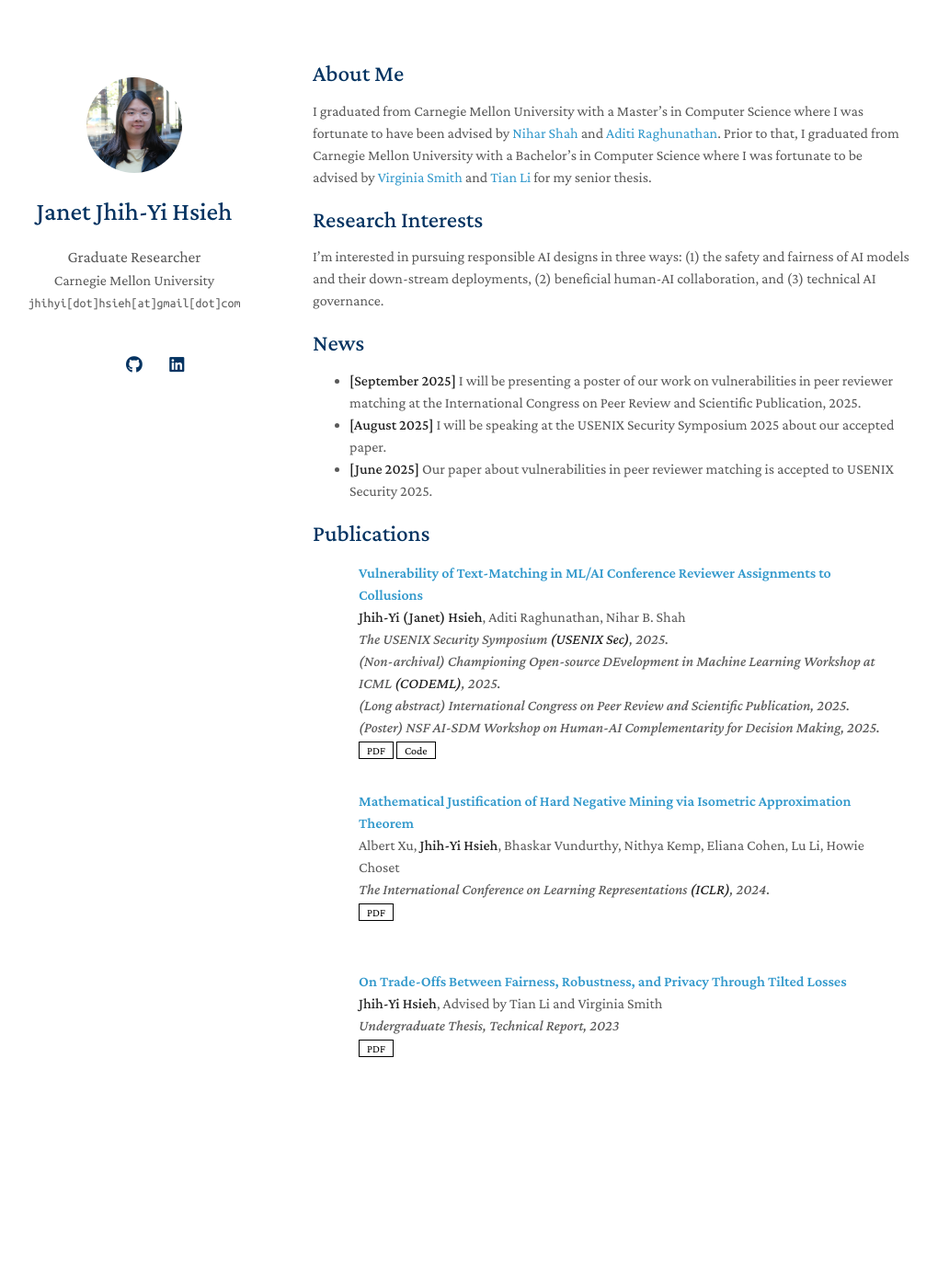
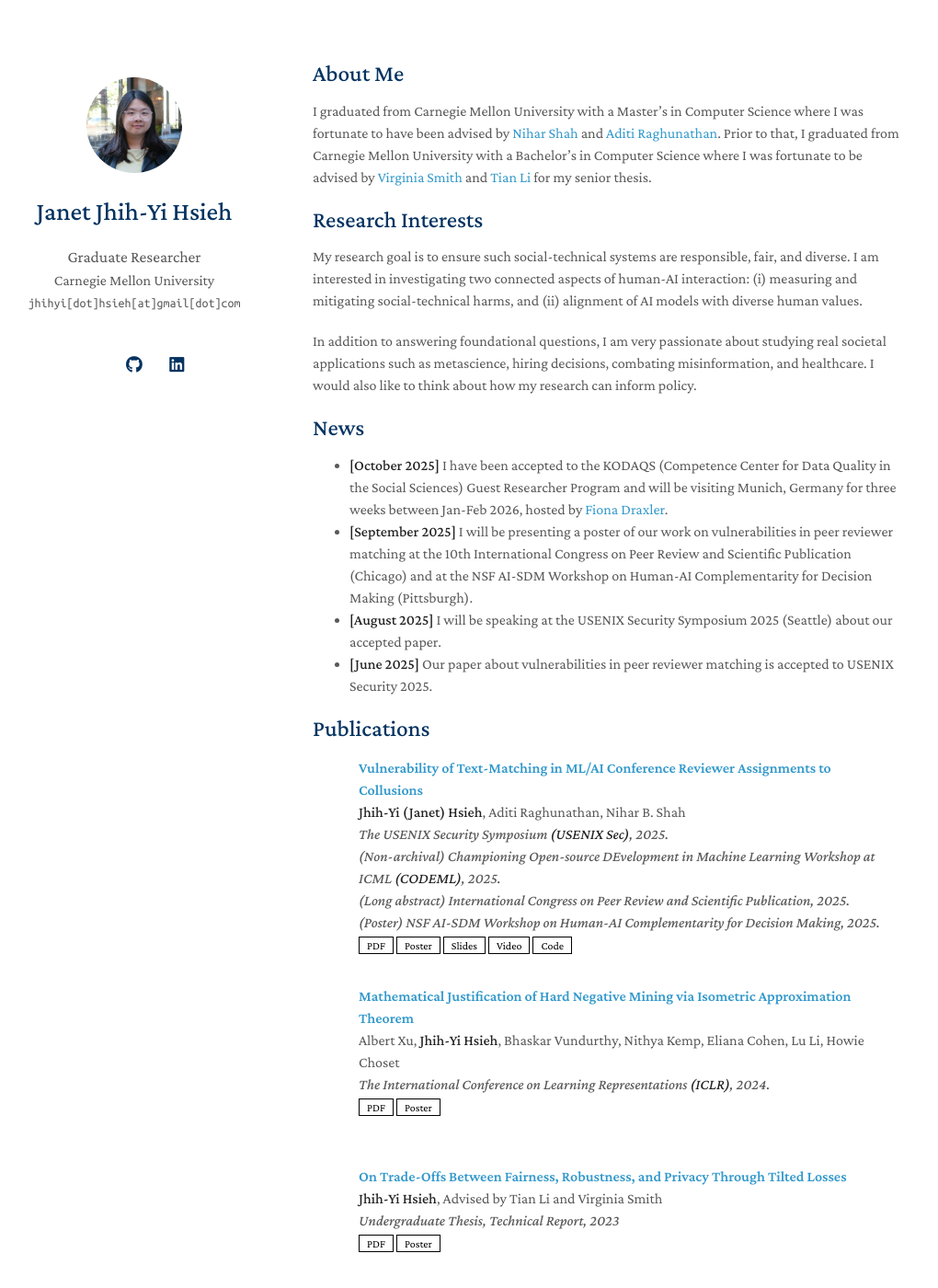
Before and after one commit to janetjyhsieh/janetjyhsieh.github.io, a Jekyll site: the page built from index.md, in a window 1280 px wide and 1400 px high. Shown: the whole window at 92% size, without its empty margins (130-1150 px from the left). Built offline with Jekyll 4.4.1, drawn with Linux system fonts in a browser that asks for light colours; a style sheet for code colours, icons or effects is not loaded; our own code applies the rules of GitHub Pages for plain Markdown files.

Commit message:
Updated news and added poster and video links to publications.

```diff
--- a/Gemfile
+++ b/Gemfile
@@ -1,4 +1,10 @@
 source "https://rubygems.org"
+
+gem 'csv'
+gem 'base64'
+gem 'bigdecimal'
+gem 'logger'
+gem 'rexml'
 
 gem "jekyll", "~> 3.8.5"
 
--- a/_data/publications.yml
+++ b/_data/publications.yml
@@ -10,14 +10,19 @@ main:
       - name: (Poster) NSF AI-SDM Workshop on Human-AI Complementarity for Decision Making, 2025.
     pdf: https://arxiv.org/pdf/2412.06606
     code: https://doi.org/10.5281/zenodo.15588237
+    poster: assets/files/reviewer-assignment-vulnerability-poster.pdf
+    video: https://drive.google.com/file/d/1OdvUpT-6A5cQXU1BR0Wjow34_BbLM2lP/view?usp=share_link
+    slides: https://drive.google.com/file/d/1FmZvFc4ZOw9zCOjLNqnMG_wgT9il07E8/view?usp=share_link
 
   - title: Mathematical Justification of Hard Negative Mining via Isometric Approximation Theorem
     authors: Albert Xu, <strong>Jhih-Yi Hsieh</strong>, Bhaskar Vundurthy, Nithya Kemp, Eliana Cohen, Lu Li, Howie Choset
     conference_short: ICLR
     conference: The International Conference on Learning Representations <strong>(ICLR)</strong>, 2024.
     pdf: https://openreview.net/pdf?id=udO3k28bEw
+    poster: https://iclr.cc/virtual/2024/poster/17568
 
   - title: On Trade-Offs Between Fairness, Robustness, and Privacy Through Tilted Losses
     authors: <strong>Jhih-Yi Hsieh</strong>, Advised by Tian Li and Virginia Smith
     conference: Undergraduate Thesis, Technical Report, 2023
     pdf: https://drive.google.com/file/d/1wER2vjsDH-vEhrDG1YY1509G1pGSRiIG/view?usp=sharing
+    poster: https://symposium.foragerone.com/meeting-of-the-minds-2023/presentations/52016
--- a/_includes/publications.md
+++ b/_includes/publications.md
@@ -26,6 +26,15 @@
       {% if link.pdf %}
       <a href="{{ link.pdf }}" class="btn btn-sm z-depth-0" role="button" target="_blank" style="font-size:12px;">PDF</a>
       {% endif %}
+      {% if link.poster %}
+      <a href="{{ link.poster }}" class="btn btn-sm z-depth-0" role="button" target="_blank" style="font-size:12px;">Poster</a>
+      {% endif %}
+      {% if link.slides %}
+      <a href="{{ link.slides }}" class="btn btn-sm z-depth-0" role="button" target="_blank" style="font-size:12px;">Slides</a>
+      {% endif %}
+      {% if link.video %}
+      <a href="{{ link.video }}" class="btn btn-sm z-depth-0" role="button" target="_blank" style="font-size:12px;">Video</a>
+      {% endif %}
       {% if link.code %}
       <a href="{{ link.code }}" class="btn btn-sm z-depth-0" role="button" target="_blank" style="font-size:12px;">Code</a>
       {% endif %}
--- a/index.md
+++ b/index.md
@@ -8,11 +8,14 @@ I graduated from Carnegie Mellon University with a Master's in Computer Science
 
 ## Research Interests
 
-I'm interested in pursuing responsible AI designs in three ways: (1) the safety and fairness of AI models and their down-stream deployments, (2) beneficial human-AI collaboration, and (3) technical AI governance.
+My research goal is to ensure such social-technical systems are responsible, fair, and diverse. I am interested in investigating two connected aspects of human-AI interaction: (i) measuring and mitigating social-technical harms, and (ii) alignment of AI models with diverse human values.
+
+In addition to answering foundational questions, I am very passionate about studying real societal applications such as metascience, hiring decisions, combating misinformation, and healthcare. I would also like to think about how my research can inform policy.
 
 ## News
-- **[September 2025]** I will be presenting a poster of our work on vulnerabilities in peer reviewer matching at the International Congress on Peer Review and Scientific Publication, 2025.
-- **[August 2025]** I will be speaking at the USENIX Security Symposium 2025 about our accepted paper.
+- **[October 2025]** I have been accepted to the KODAQS (Competence Center for Data Quality in the Social Sciences) Guest Researcher Program and will be visiting Munich, Germany for three weeks between Jan-Feb 2026, hosted by [Fiona Draxler](https://www.sowi.uni-mannheim.de/keusch/team/academic-staff-members/draxler-fiona).
+- **[September 2025]** I will be presenting a poster of our work on vulnerabilities in peer reviewer matching at the 10th International Congress on Peer Review and Scientific Publication (Chicago) and at the NSF AI-SDM Workshop on Human-AI Complementarity for Decision Making (Pittsburgh).
+- **[August 2025]** I will be speaking at the USENIX Security Symposium 2025 (Seattle) about our accepted paper.
 - **[June 2025]** Our paper about vulnerabilities in peer reviewer matching is accepted to USENIX Security 2025.
 
 {% include_relative _includes/publications.md %}
```
Also changed, not shown: 1 other file.
